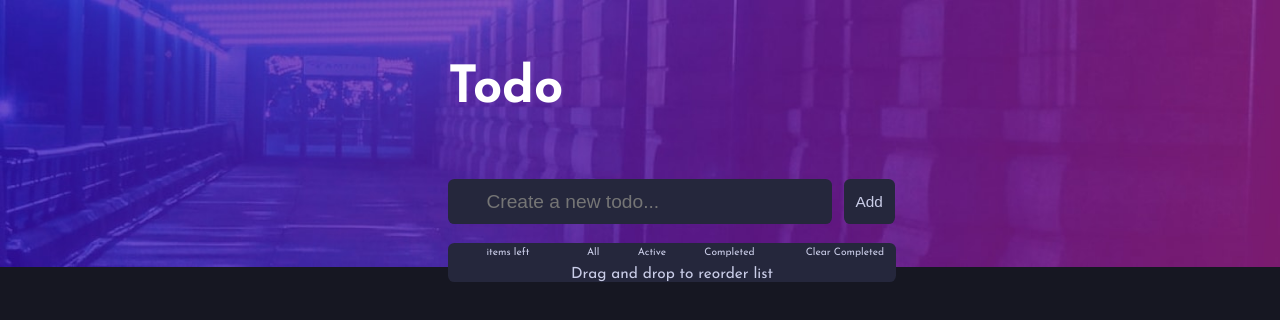
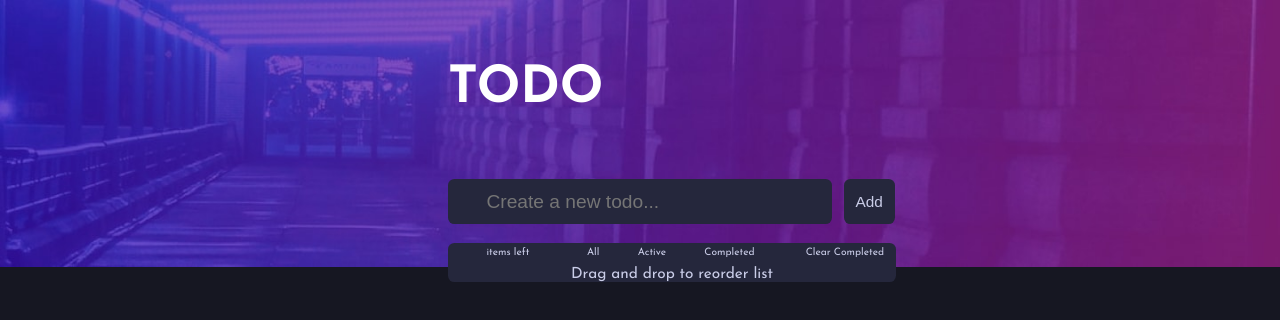
Before and after one commit to Tini369/todo-app-main, a plain HTML site: page todo-app-main/index.html in a window 1280 px wide. Drawn offline with Linux system fonts and the light colour scheme.

Commit message:
index.html

```diff
--- a/todo-app-main/index.html
+++ b/todo-app-main/index.html
@@ -15,7 +15,7 @@
   </head>
   <body>
     <img src="./images/bg-desktop-dark.jpg" />
-    <h1 class="logo">Todo</h1>
+    <h1 class="logo">TODO</h1>
     <input type="text" id="newTodo" placeholder="Create a new todo..." />
     <button class="button" onclick="myFunction()">Add</button>
 
```
